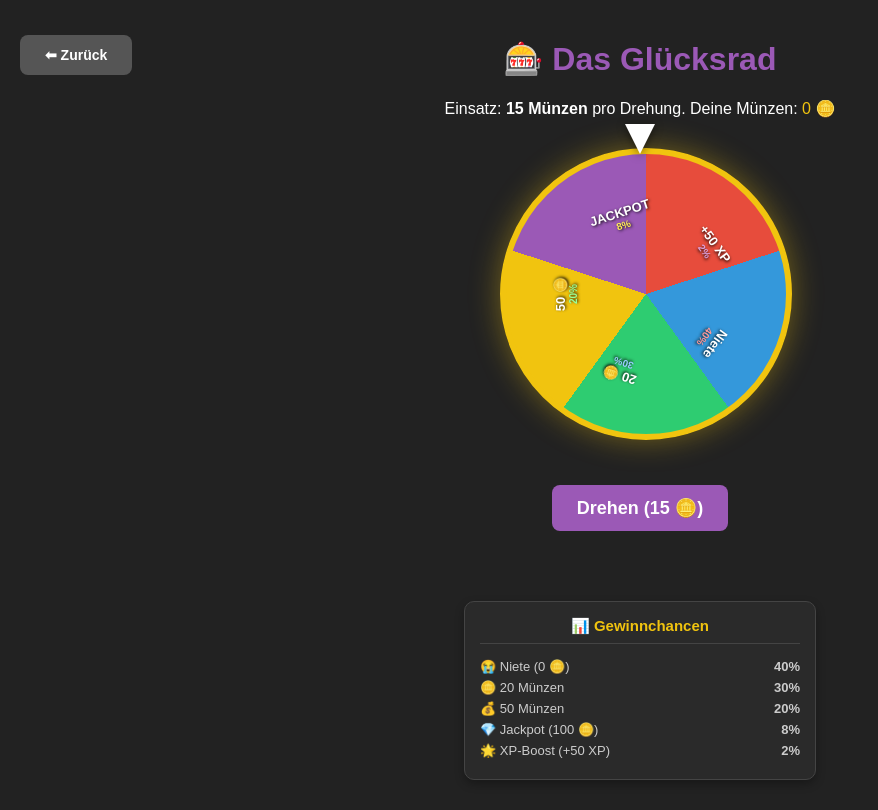
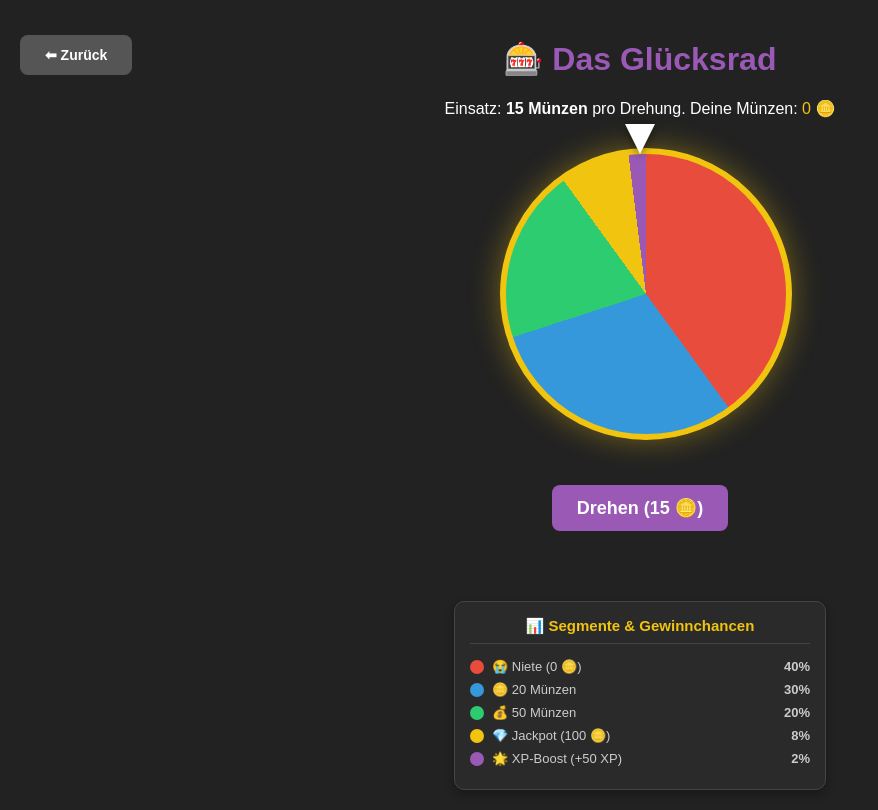
Before and after one commit to gamer24333/free_games, a Flask app: page /gluecksrad in a window 1280 px wide. Shown: the whole page, without its empty margins (0-878 px from the left). Before the commit the page ends 780 px from the top, so only its background shows below. Run offline with Flask 3, Linux system fonts and the light colour scheme; the visitor is signed in with stand-in values (Sample User, id 1).

Commit message:
Update gluecksrad.html

```diff
--- a/templates/gluecksrad.html
+++ b/templates/gluecksrad.html
@@ -15,37 +15,17 @@
             height: 280px;
             border-radius: 50%;
             border: 6px solid #f1c40f;
+            /* Exakte Segment-Grössen passend zu den Wahrscheinlichkeiten im Backend */
             background: conic-gradient(
-                #e74c3c 0deg 72deg,
-                #3498db 72deg 144deg,
-                #2ecc71 144deg 216deg,
-                #f1c40f 216deg 288deg,
-                #9b59b6 288deg 360deg
+                #e74c3c 0deg 144deg,
+                #3498db 144deg 252deg,
+                #2ecc71 252deg 324deg,
+                #f1c40f 324deg 352.8deg,
+                #9b59b6 352.8deg 360deg
             );
             position: relative;
             transition: transform 3s cubic-bezier(0.25, 0.1, 0.25, 1);
             box-shadow: 0 0 30px rgba(241, 196, 15, 0.4);
-        }
-
-        /* Sauber zentrierte Beschriftungen auf den Segmenten */
-        .wheel-label {
-            position: absolute;
-            top: 50%;
-            left: 50%;
-            width: 90px;
-            height: 40px;
-            margin-top: -20px;
-            margin-left: -45px;
-            text-align: center;
-            font-size: 13px;
-            font-weight: bold;
-            color: white;
-            text-shadow: 1px 1px 3px rgba(0,0,0,0.9);
-            pointer-events: none;
-            display: flex;
-            flex-direction: column;
-            justify-content: center;
-            align-items: center;
         }
 
         .pointer {
@@ -62,19 +42,20 @@
             filter: drop-shadow(0 2px 4px rgba(0,0,0,0.5));
         }
 
-        /* Box für die Gewinnchancen */
+        /* Übersicht / Legende der Gewinnchancen */
         .odds-box {
             background: #2a2a2a;
             border: 1px solid #444;
             border-radius: 10px;
-            max-width: 320px;
+            max-width: 340px;
             margin: 20px auto;
             padding: 15px;
             text-align: left;
             box-shadow: 0 4px 10px rgba(0,0,0,0.3);
         }
         .odds-box h3 { margin-top: 0; font-size: 15px; color: #f1c40f; text-align: center; border-bottom: 1px solid #444; padding-bottom: 8px; }
-        .odd-item { display: flex; justify-content: space-between; font-size: 13px; margin: 6px 0; color: #ccc; }
+        .odd-item { display: flex; align-items: center; justify-content: space-between; font-size: 13px; margin: 8px 0; color: #ccc; }
+        .color-dot { width: 14px; height: 14px; border-radius: 50%; display: inline-block; margin-right: 8px; flex-shrink: 0; }
 
         #result { margin-top: 20px; font-size: 22px; font-weight: bold; color: #f1c40f; height: 30px; }
     </style>
@@ -88,27 +69,20 @@
 
     <div style="position: relative; width: 280px; margin: 0 auto;">
         <div class="pointer"></div>
-        <div class="wheel-container" id="wheel">
-            <!-- Beschriftungen mit integrierten Wahrscheinlichkeiten -->
-            <div class="wheel-label" style="transform: rotate(36deg) translate(80px) rotate(90deg);"><span>Niete</span><span style="font-size: 10px; color: #ff9999;">40%</span></div>
-            <div class="wheel-label" style="transform: rotate(108deg) translate(80px) rotate(90deg);"><span>20 🪙</span><span style="font-size: 10px; color: #99ccff;">30%</span></div>
-            <div class="wheel-label" style="transform: rotate(180deg) translate(80px) rotate(90deg);"><span>50 🪙</span><span style="font-size: 10px; color: #99ff99;">20%</span></div>
-            <div class="wheel-label" style="transform: rotate(252deg) translate(80px) rotate(90deg);"><span>JACKPOT</span><span style="font-size: 10px; color: #ffee55;">8%</span></div>
-            <div class="wheel-label" style="transform: rotate(324deg) translate(80px) rotate(90deg);"><span>+50 XP</span><span style="font-size: 10px; color: #dda0dd;">2%</span></div>
-        </div>
+        <div class="wheel-container" id="wheel"></div>
     </div>
 
     <button class="btn" id="spinBtn" onclick="spinWheel()">Drehen (15 🪙)</button>
     <div id="result"></div>
 
-    <!-- Übersicht der Gewinnchancen -->
+    <!-- Übersicht der Gewinnchancen mit Farbmarkierung -->
     <div class="odds-box">
-        <h3>📊 Gewinnchancen</h3>
-        <div class="odd-item"><span>😭 Niete (0 🪙)</span> <strong>40%</strong></div>
-        <div class="odd-item"><span>🪙 20 Münzen</span> <strong>30%</strong></div>
-        <div class="odd-item"><span>💰 50 Münzen</span> <strong>20%</strong></div>
-        <div class="odd-item"><span>💎 Jackpot (100 🪙)</span> <strong>8%</strong></div>
-        <div class="odd-item"><span>🌟 XP-Boost (+50 XP)</span> <strong>2%</strong></div>
+        <h3>📊 Segmente & Gewinnchancen</h3>
+        <div class="odd-item"><span style="display: flex; align-items: center;"><span class="color-dot" style="background: #e74c3c;"></span>😭 Niete (0 🪙)</span> <strong>40%</strong></div>
+        <div class="odd-item"><span style="display: flex; align-items: center;"><span class="color-dot" style="background: #3498db;"></span>🪙 20 Münzen</span> <strong>30%</strong></div>
+        <div class="odd-item"><span style="display: flex; align-items: center;"><span class="color-dot" style="background: #2ecc71;"></span>💰 50 Münzen</span> <strong>20%</strong></div>
+        <div class="odd-item"><span style="display: flex; align-items: center;"><span class="color-dot" style="background: #f1c40f;"></span>💎 Jackpot (100 🪙)</span> <strong>8%</strong></div>
+        <div class="odd-item"><span style="display: flex; align-items: center;"><span class="color-dot" style="background: #9b59b6;"></span>🌟 XP-Boost (+50 XP)</span> <strong>2%</strong></div>
     </div>
 
     <script>
```
